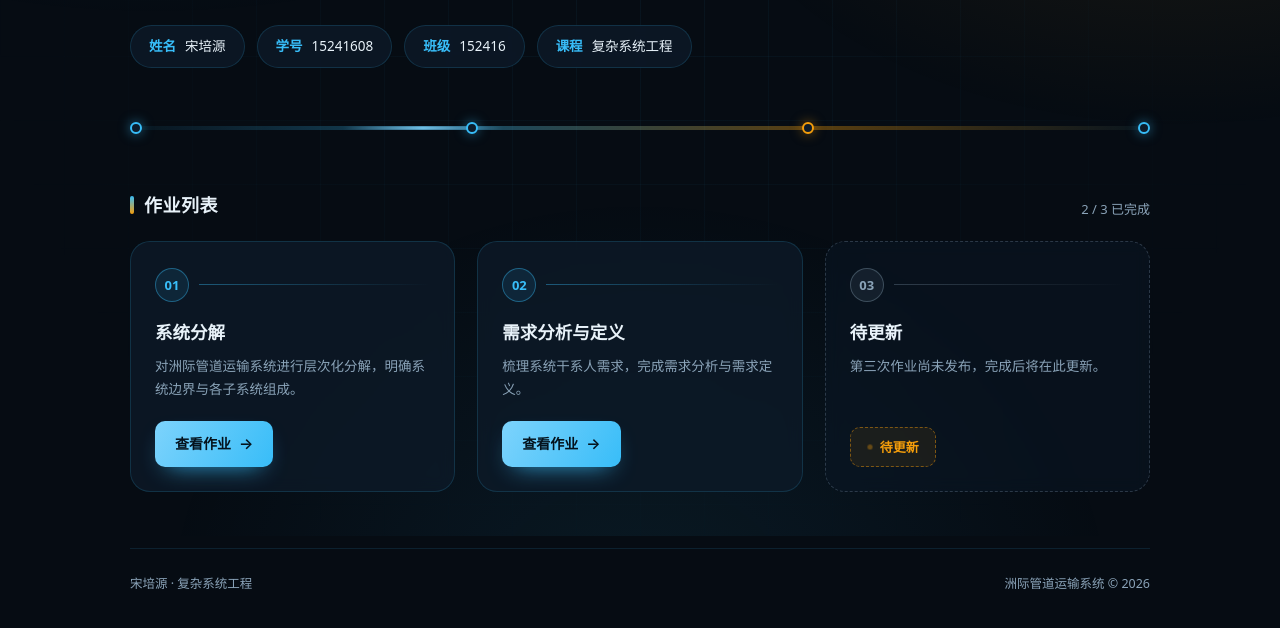
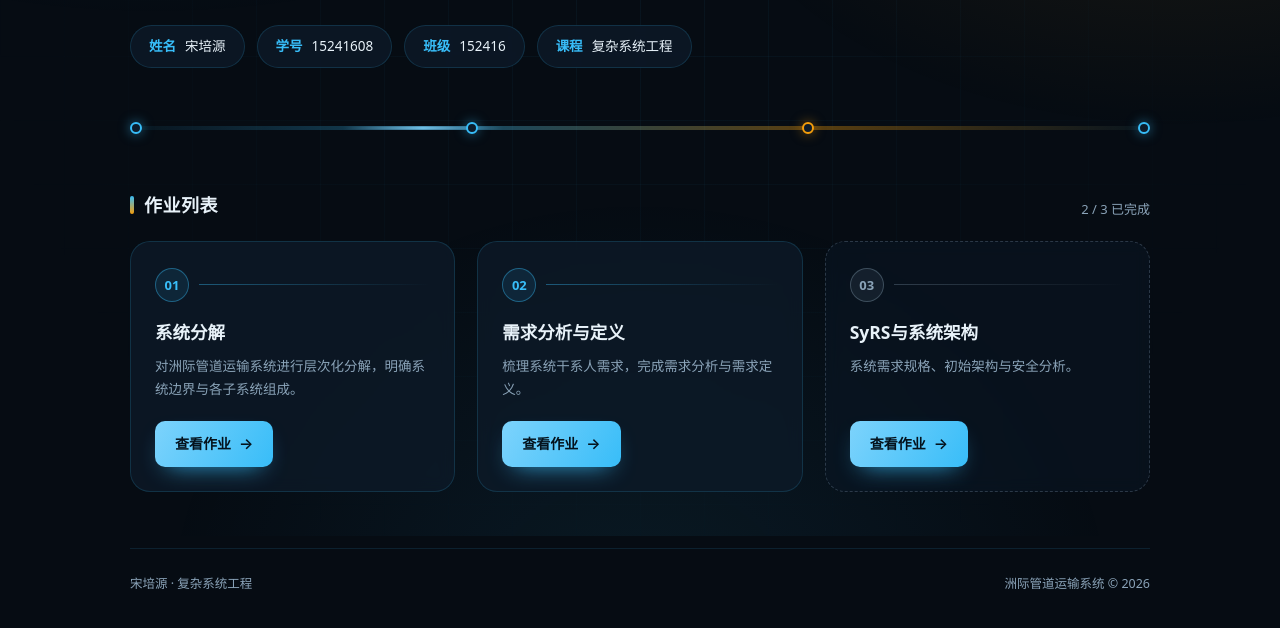
Before and after one commit to s0ngpy/spy, a plain HTML site: page index.html in a window 1280 px wide. Shown: the part 264-892 px from the top of the page. Drawn offline with Linux system fonts and the light colour scheme.

Commit message:
Update index.html

```diff
--- a/index.html
+++ b/index.html
@@ -328,12 +328,12 @@
       <a class="btn" href="homework01/hw02.html" target="_blank" rel="noopener">查看作业</a>
     </div>
 
-    <!-- 第3次作业：待更新 -->
+    <!-- 第3次作业 -->
     <div class="card pending">
       <div class="node-num"><span class="dot">03</span><span class="line"></span></div>
-      <h3>待更新</h3>
-      <p>第三次作业尚未发布，完成后将在此更新。</p>
-      <span class="badge">待更新</span>
+      <h3>SyRS与系统架构</h3>
+      <p>系统需求规格、初始架构与安全分析。</p>
+      <a class="btn" href="homework01/hw03.html" target="_blank" rel="noopener">查看作业</a>
     </div>
 
   </div>
```
